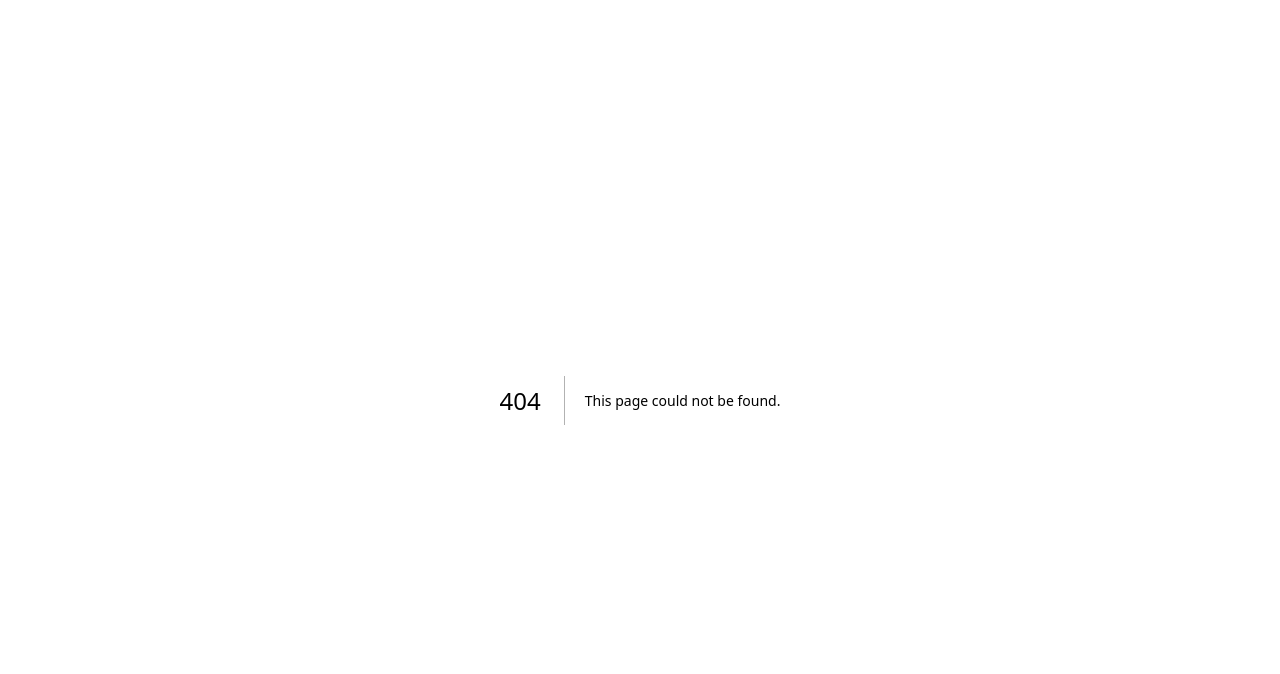
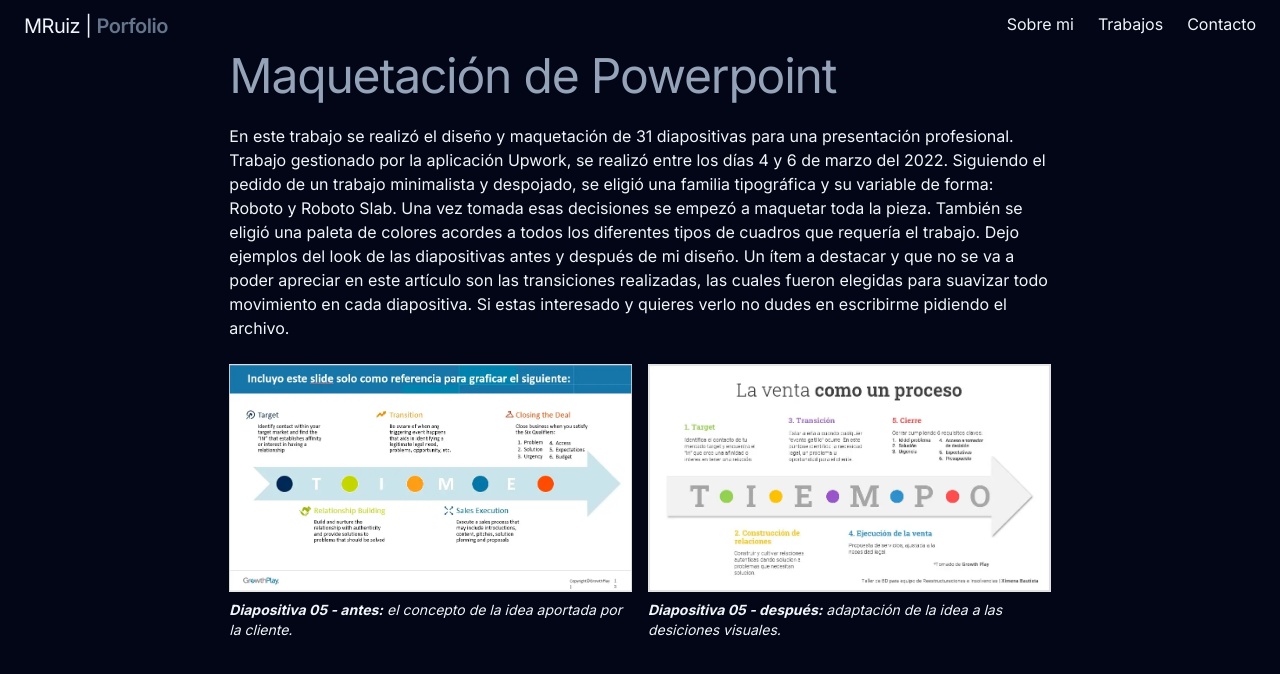
Before and after one commit to MattiRuiz/mattiruiz.github.io, a Next.js app: page /disenio/maquetacion-en-powerpoint in a window 1280 px wide. Before the commit this address had no page. Shown: the top 674 px of the page. Built offline with nearby package versions, Linux system fonts and the light colour scheme.

Commit message:
segundo commit

```diff
--- /dev/null
+++ b/src/app/disenio/maquetacion-en-powerpoint/page.tsx
@@ -0,0 +1,54 @@
+import Image from "next/image";
+
+function Powerpoint() {
+  return (
+    <div className="w-2/3 mx-auto">
+      <h1 className="mb-6 text-slate-400">Maquetación de Powerpoint</h1>
+      <p className="mb-6">
+        En este trabajo se realizó el diseño y maquetación de 31 diapositivas
+        para una presentación profesional. Trabajo gestionado por la aplicación
+        Upwork, se realizó entre los días 4 y 6 de marzo del 2022. Siguiendo el
+        pedido de un trabajo minimalista y despojado, se eligió una familia
+        tipográfica y su variable de forma: Roboto y Roboto Slab. Una vez tomada
+        esas decisiones se empezó a maquetar toda la pieza. También se eligió
+        una paleta de colores acordes a todos los diferentes tipos de cuadros
+        que requería el trabajo. Dejo ejemplos del look de las diapositivas
+        antes y después de mi diseño. Un ítem a destacar y que no se va a poder
+        apreciar en este artículo son las transiciones realizadas, las cuales
+        fueron elegidas para suavizar todo movimiento en cada diapositiva. Si
+        estas interesado y quieres verlo no dudes en escribirme pidiendo el
+        archivo.
+      </p>
+      <div className="flex gap-4 flex-row mb-4">
+        <div className="basis-1/2">
+          <Image
+            src="/imagenes/05-antes.jpg"
+            alt=""
+            width={500}
+            height={500}
+            className="w-full mb-2"
+          />
+          <p className="text-sm italic">
+            <strong>Diapositiva 05 - antes:</strong> el concepto de la idea
+            aportada por la cliente.
+          </p>
+        </div>
+        <div className="basis-1/2">
+          <Image
+            src="/imagenes/05-despues.jpg"
+            alt=""
+            width={500}
+            height={500}
+            className="w-full mb-2"
+          />
+          <p className="text-sm italic">
+            <strong>Diapositiva 05 - después:</strong> adaptación de la idea a
+            las desiciones visuales.
+          </p>
+        </div>
+      </div>
+    </div>
+  );
+}
+
+export default Powerpoint;
--- a/src/app/globals.css
+++ b/src/app/globals.css
@@ -18,6 +18,10 @@ h2 {
   @apply text-3xl font-bold;
 }
 
+h1 {
+  @apply text-5xl tracking-tight
+}
+
 button {
   @apply bg-slate-700 px-3 py-2;
 }
--- a/src/app/layout.tsx
+++ b/src/app/layout.tsx
@@ -1,12 +1,17 @@
 import type { Metadata } from "next";
 import { Inter } from "next/font/google";
 import "./globals.css";
+import Link from "next/link";
 
-const inter = Inter({ subsets: ["latin"], weight: ["300", "400", "600", "700"] });
+const inter = Inter({
+  subsets: ["latin"],
+  weight: ["300", "400", "600", "700"],
+});
 
 export const metadata: Metadata = {
   title: "M. Ruiz | Programador y diseñador gráfico",
-  description: "Matias E. Ruiz - Licenciado en Diseño Gráfico y Técnico en Programación.",
+  description:
+    "Matias E. Ruiz - Licenciado en Diseño Gráfico y Técnico en Programación.",
 };
 
 export default function RootLayout({
@@ -16,7 +21,34 @@ export default function RootLayout({
 }>) {
   return (
     <html lang="es">
-      <body className={inter.className}>{children}</body>
+      <body className={`${inter.className} container mx-auto px-6`}>
+        <div className="container mx-auto py-3 flex flex-row justify-between">
+          <h1 className="text-xl ">
+            MRuiz |{" "}
+            <span className="text-slate-500 font-semibold">Porfolio</span>
+          </h1>
+          <div>
+            <ul className="flex">
+              <li>
+                <Link href="#" className="py-2 ps-6 hover:text-slate-400">
+                  Sobre mi
+                </Link>
+              </li>
+              <li>
+                <Link href="#" className="py-2 ps-6 hover:text-slate-400">
+                  Trabajos
+                </Link>
+              </li>
+              <li>
+                <Link href="#" className="py-2 ps-6 hover:text-slate-400">
+                  Contacto
+                </Link>
+              </li>
+            </ul>
+          </div>
+        </div>
+        {children}
+      </body>
     </html>
   );
 }
--- a/src/app/page.tsx
+++ b/src/app/page.tsx
@@ -25,35 +25,10 @@ import { FaWhatsapp } from "react-icons/fa";
 import Proyectos from "../components/Proyectos";
 
 import tutesin from "../img/tutesin.jpg";
-import imgDefecto from "../img/placeholder-1024x1024.png";
 
 export default function Home() {
   return (
     <main>
-      <div className="container mx-auto py-3 flex flex-row justify-between">
-        <h1 className="text-xl ">
-          MRuiz | <span className="text-slate-500 font-semibold">Porfolio</span>
-        </h1>
-        <div>
-          <ul className="flex">
-            <li>
-              <Link href="#" className="py-2 ps-6 hover:text-slate-400">
-                Sobre mi
-              </Link>
-            </li>
-            <li>
-              <Link href="#" className="py-2 ps-6 hover:text-slate-400">
-                Trabajos
-              </Link>
-            </li>
-            <li>
-              <Link href="#" className="py-2 ps-6 hover:text-slate-400">
-                Contacto
-              </Link>
-            </li>
-          </ul>
-        </div>
-      </div>
       <div className="container mx-auto">
         <div className="flex flex-row items-center justify-center py-10">
           <div className="basis-1/5 me-10">
@@ -61,9 +36,15 @@ export default function Home() {
           </div>
           <div>
             <p className="">Hola, soy</p>
-            <h5 className="mb-1 font-semibold text-xl tracking-wide">Matias Ruiz</h5>
-            <h1 className="text-5xl text-slate-400 tracking-tight">Lic. en Diseño Gráfico</h1>
-            <h1 className="text-5xl text-slate-600 tracking-tight ">Tec. en Programación</h1>
+            <h5 className="mb-1 font-semibold text-xl tracking-wide">
+              Matias Ruiz
+            </h5>
+            <h1 className="text-5xl text-slate-400 tracking-tight">
+              Lic. en Diseño Gráfico
+            </h1>
+            <h1 className="text-5xl text-slate-600 tracking-tight ">
+              Tec. en Programación
+            </h1>
             <button className="mt-5">Contacto</button>
           </div>
         </div>
@@ -72,31 +53,45 @@ export default function Home() {
           <div className="grid grid-cols-3 gap-4 divide-x divide-dashed">
             <div className="px-10">
               <p className="text-xl font-bold mb-2">Diseño de interfaces</p>
-              <p>Creación de maquetas, análisis de webs, modificaciones, adaptaciones.</p>
+              <p>
+                Creación de maquetas, análisis de webs, modificaciones,
+                adaptaciones.
+              </p>
             </div>
             <div className="px-10">
-              <p className="text-xl font-bold mb-2">Diseño de comunicación visual</p>
-              <p>Comunicación institucional, diseño editorial, diseño de plantillas.</p>
+              <p className="text-xl font-bold mb-2">
+                Diseño de comunicación visual
+              </p>
+              <p>
+                Comunicación institucional, diseño editorial, diseño de
+                plantillas.
+              </p>
             </div>
             <div className="px-10">
               <p className="text-xl font-bold mb-2">Programación front-end</p>
-              <p>Con conocimientos en HTML/CSS, Reactjs, Nextjs, Bootstrap, Tailwindcss.</p>
+              <p>
+                Con conocimientos en HTML/CSS, Reactjs, Nextjs, Bootstrap,
+                Tailwindcss.
+              </p>
             </div>
           </div>
         </div>
         <div className="pb-3 pt-6 text-center w-2/3 mx-auto">
           <h3 className="mb-4">Sobre mi</h3>
           <p>
-            ¡Hola! Me llamo Matias, tengo 33 años y vivo en Rosario, Argentina. En el año 2019 me recibí de Licenciado
-            en Diseño Gráfico en la Universidad Abierta Interamericana y en el 2023 de Técnico Universitario en
-            Programación en la Universidad Tecnológica de Rosario. A partir de recibirme de Diseñador he tenido
-            variopintos tipos de trabajos, la mayoría de manera Freelance, los cuales se encuentran expuestos en la
-            sección de abajo los más actuales y en{" "}
+            ¡Hola! Me llamo Matias, tengo 33 años y vivo en Rosario, Argentina.
+            En el año 2019 me recibí de Licenciado en Diseño Gráfico en la
+            Universidad Abierta Interamericana y en el 2023 de Técnico
+            Universitario en Programación en la Universidad Tecnológica de
+            Rosario. A partir de recibirme de Diseñador he tenido variopintos
+            tipos de trabajos, la mayoría de manera Freelance, los cuales se
+            encuentran expuestos en la sección de abajo los más actuales y en{" "}
             <a href="#" className="font-bold">
               Behance
             </a>{" "}
-            los mas antiguos. Actualmente me encuentro trabajando de profesor de la materia "Tipografía y entorno
-            digital" en la Universidad del Gran Rosario.
+            los mas antiguos. Actualmente me encuentro trabajando de profesor de
+            la materia "Tipografía y entorno digital" en la Universidad del Gran
+            Rosario.
           </p>
         </div>
         <div className="my-3">
@@ -187,8 +182,10 @@ export default function Home() {
           </div>
           <div className="w-2/3 mx-auto mt-3">
             <p className="text-sm text-center">
-              <strong>Otras habilidades:</strong> Comerciales (12 años en atención al cliente), enseñanza (1,5 años de
-              profesor universitario), Inglés (nivél intermedio). Especialización en Tipografía y Ortotipografía.
+              <strong>Otras habilidades:</strong> Comerciales (12 años en
+              atención al cliente), enseñanza (1,5 años de profesor
+              universitario), Inglés (nivél intermedio). Especialización en
+              Tipografía y Ortotipografía.
             </p>
           </div>
         </div>
--- a/src/components/CardProyecto.tsx
+++ b/src/components/CardProyecto.tsx
@@ -1,23 +1,35 @@
 import Image from "next/image";
+import Link from "next/link";
 import imgDefecto from "../img/placeholder-1024x1024.png";
 
 interface CardProyectoProps {
   nombre: string;
   herramientas: string;
   imagen: string;
+  link: string;
 }
 
-function CardProyecto({ nombre, herramientas, imagen }: CardProyectoProps) {
+function CardProyecto({
+  nombre,
+  herramientas,
+  imagen,
+  link,
+}: CardProyectoProps) {
   return (
-    <div className="w-1/3">
+    <Link href={link ? link : "#"}>
       <div className="relative aspect-w-4 aspect-h-3 overflow-hidden">
-        <Image src={imagen ? imagen : imgDefecto} alt={nombre} layout="fill" objectFit="cover" />
+        <Image
+          src={imagen ? imagen : imgDefecto}
+          alt={nombre}
+          layout="fill"
+          objectFit="cover"
+        />
       </div>
       <div className="py-2">
         <h5 className="text-xl font-semibold mb-0.5">{nombre}</h5>
         <p className="text-sm">{herramientas}</p>
       </div>
-    </div>
+    </Link>
   );
 }
 
--- a/src/components/CardsDisenio.tsx
+++ /dev/null
@@ -1,5 +0,0 @@
-function CardsDisenio() {
-  return <h4>Hola, Diseño</h4>;
-}
-
-export default CardsDisenio;
--- a/src/components/CardsProgramacion.tsx
+++ /dev/null
@@ -1,20 +0,0 @@
-import Image from "next/image";
-
-import imgDefecto from "../img/placeholder-1024x1024.png";
-
-function CardsProgramacion() {
-  return (
-    <>
-      <h4>Hola, Programación</h4>
-      <div className="w-1/3">
-        <Image src={imgDefecto} alt="" />
-        <div className="py-2">
-          <h5 className="text-xl font-semibold mb-0.5">Catálogo Marca Blanca</h5>
-          <p className="text-sm">Reactjs, Bootstrap, diseño de interfaces</p>
-        </div>
-      </div>
-    </>
-  );
-}
-
-export default CardsProgramacion;
--- a/src/components/Proyectos.tsx
+++ b/src/components/Proyectos.tsx
@@ -5,7 +5,10 @@ import CardProyecto from "./CardProyecto";
 
 function Proyectos() {
   const [categoria, setCategoria] = useState<string>("programacion");
-  const [data, setData] = useState<{ programacion: any[]; disenio: any[] }>({ programacion: [], disenio: [] });
+  const [data, setData] = useState<{ programacion: any[]; disenio: any[] }>({
+    programacion: [],
+    disenio: [],
+  });
 
   useEffect(() => {
     const fetchData = async () => {
@@ -35,14 +38,26 @@ function Proyectos() {
           Diseño
         </button>
       </div>
-      <div className="flex gap-4">
+      <div className="grid grid-cols-3 gap-4">
         {categoria === "programacion" &&
           data.programacion.map((item, index) => (
-            <CardProyecto key={index} nombre={item.nombre} herramientas={item.herramientas} imagen={item.imagen} />
+            <CardProyecto
+              key={index}
+              nombre={item.nombre}
+              herramientas={item.herramientas}
+              imagen={item.imagen}
+              link={item.link}
+            />
           ))}
         {categoria === "disenio" &&
           data.disenio.map((item, index) => (
-            <CardProyecto key={index} nombre={item.nombre} herramientas={item.herramientas} imagen={item.imagen} />
+            <CardProyecto
+              key={index}
+              nombre={item.nombre}
+              herramientas={item.herramientas}
+              imagen={item.imagen}
+              link={item.link}
+            />
           ))}
       </div>
     </>
```
Also changed, not shown: public/data.JSON (+16 -5 lines), public/imagenes/05-antes.jpg (added), public/imagenes/05-despues.jpg (added).
